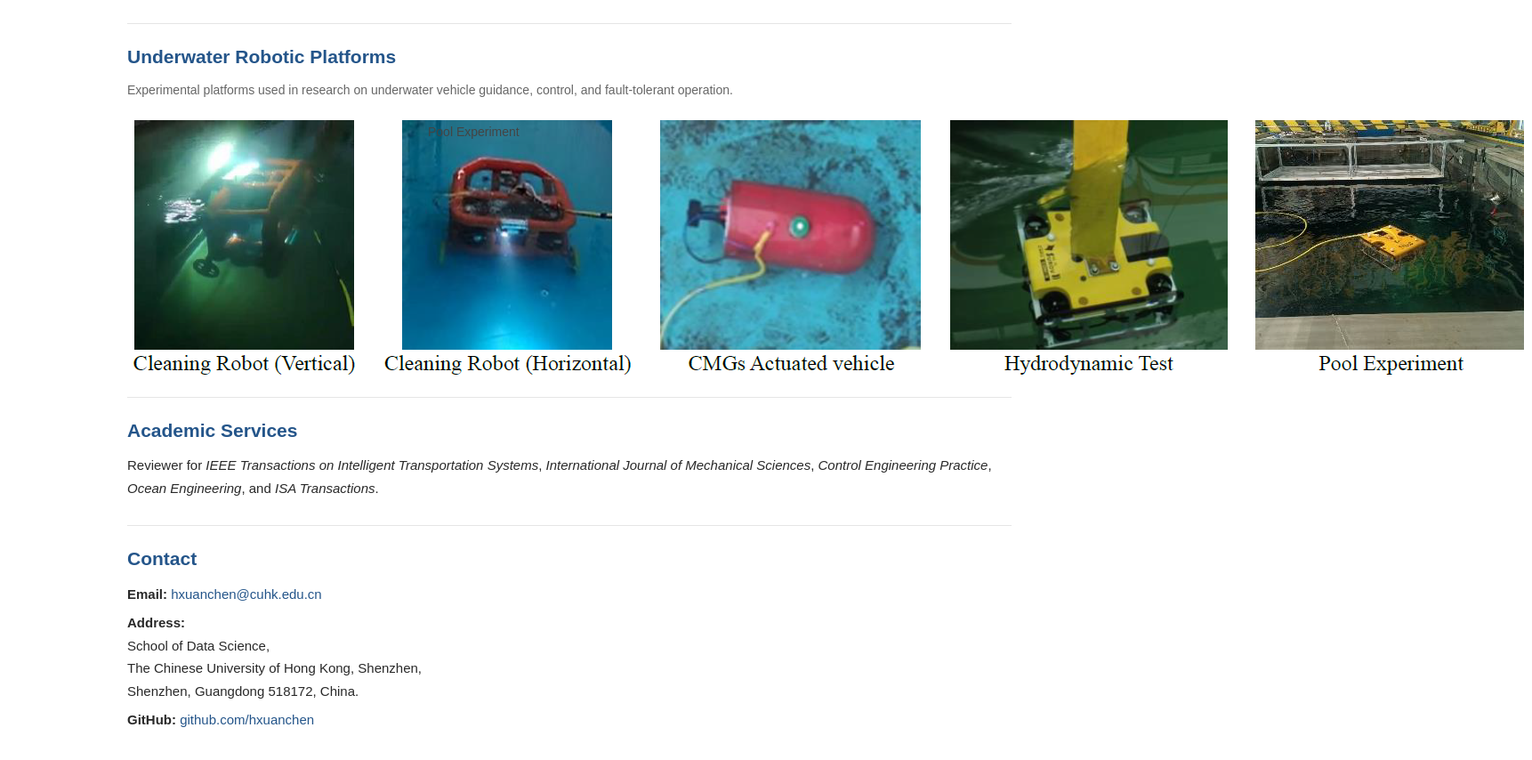
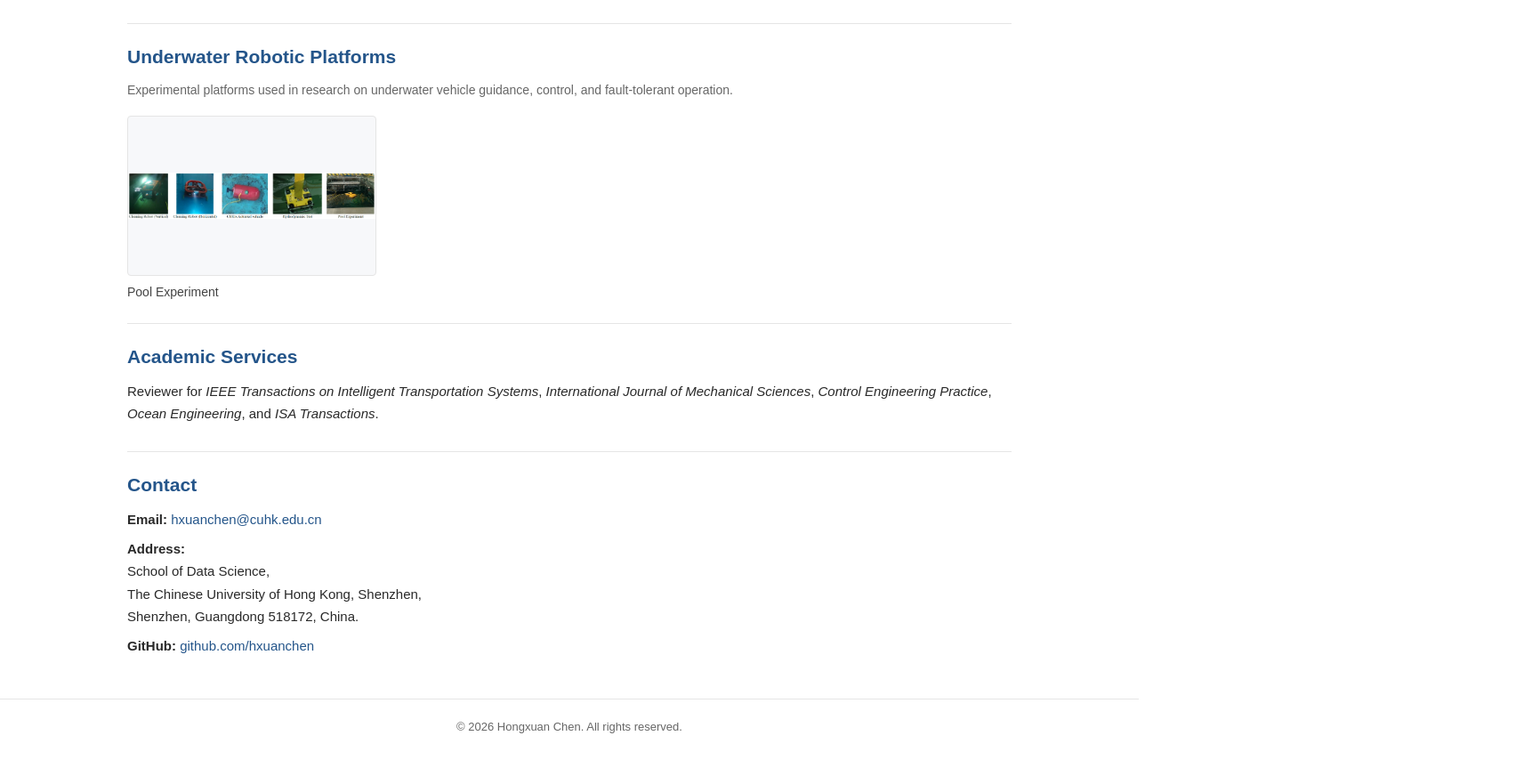
Before and after one commit to hxuanchen/hxuanchen.github.io, a plain HTML site: page index.html in a window 1280 px wide. Shown: the part 2767-3621 px from the top of the page at 89% size, 1722 px wide, since content can reach past the window. Drawn offline with Linux system fonts and the light colour scheme.

Commit message:
Update index.html

```diff
--- a/index.html
+++ b/index.html
@@ -205,13 +205,13 @@ li {
 }
 
 .platform-card {
-    min-width: 0;
+    max-width: 280px;
 }
 
 .platform-card img {
     display: block;
     width: 100%;
-    aspect-ratio: 4 / 3;
+    height: 180px;
     object-fit: contain;
     background: #f7f8fa;
     border: 1px solid var(--line);
@@ -551,11 +551,14 @@ footer {
             guidance, control, and fault-tolerant operation.
         </p>
 
-        <div class="platform-grid">
-                <img src="images/6.png" alt="Underwater pool experiment" loading="lazy">
-                <div class="platform-caption">Pool Experiment</div>
-            </div>
-        </div>
+      <div class="platform-grid">
+    <div class="platform-card">
+        <img src="images/6.png"
+             alt="Underwater pool experiment"
+             loading="lazy">
+        <div class="platform-caption">Pool Experiment</div>
+    </div>
+</div>
     </section>
 
     <section id="services">
```
